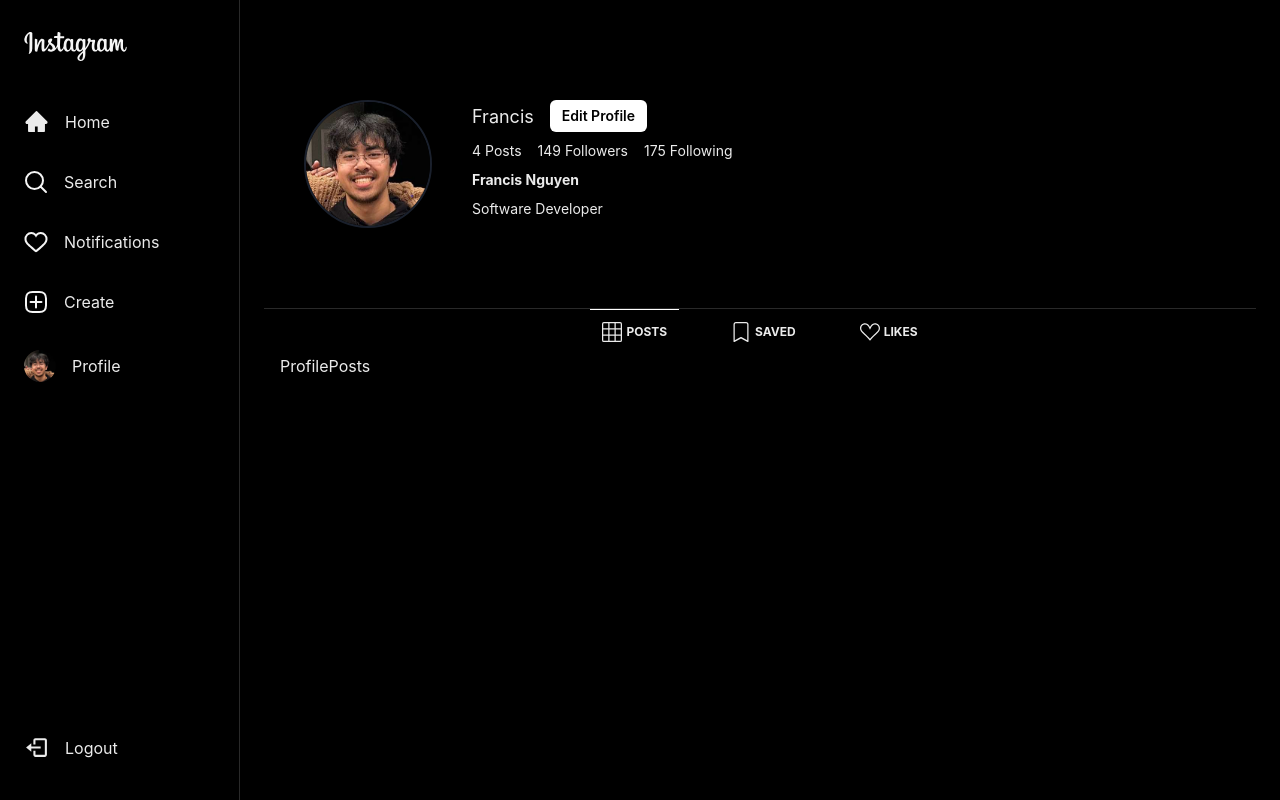
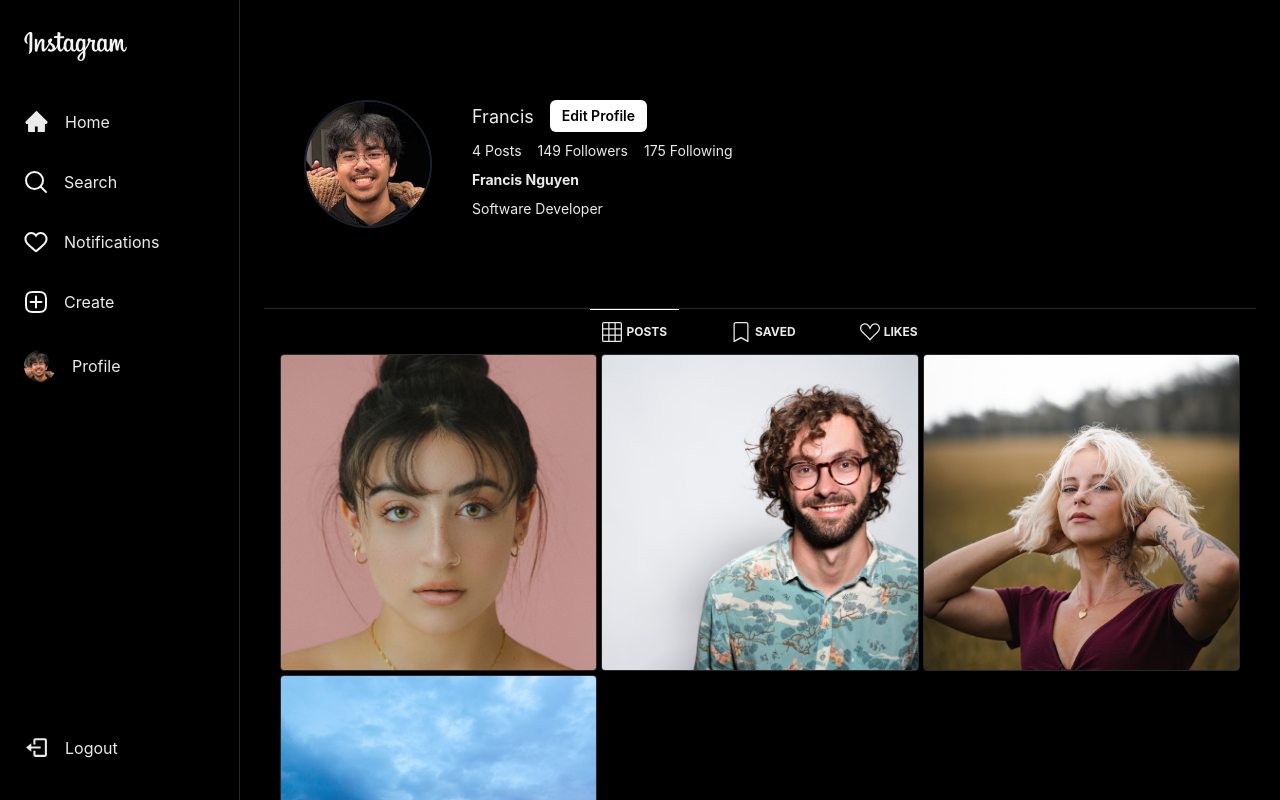
Before and after one commit to nguyenfrancis6/insta-clone, a React (Vite) app: page /1 in a window 1280 px wide. Shown: the top 800 px of the page. Built offline with nearby package versions, Linux system fonts and the light colour scheme.

Commit message:
Profile posts + skeleton, modal boilerplate

```diff
--- a/src/components/Profile/ProfilePost.jsx
+++ b/src/components/Profile/ProfilePost.jsx
@@ -1,9 +1,73 @@
-import React from 'react'
+import { GridItem, Flex, Text, Image, useDisclosure, Modal, ModalContent, ModalOverlay, ModalHeader, ModalBody, ModalCloseButton } from "@chakra-ui/react";
+import { AiFillHeart } from "react-icons/ai";
+import { FaComment } from "react-icons/fa";
 
-const ProfilePost = () => {
+const ProfilePost = ({ img }) => {
+  const { isOpen, onOpen, onClose } = useDisclosure();
   return (
-    <div>ProfilePost</div>
-  )
-}
+    <>
+      <GridItem
+        cursor={"pointer"}
+        borderRadius={4}
+        overflow={"hidden"}
+        border={"1px solid"}
+        borderColor={"whiteAlpha.300"}
+        position={"relative"}
+        aspectRatio={1 / 1}
+        onClick={onOpen}
+      >
+        <Flex
+          opacity={0}
+          _hover={{ opacity: 1 }}
+          position={"absolute"}
+          top={0}
+          right={0}
+          left={0}
+          bottom={0}
+          bg={"blackAlpha.700"}
+          transition={"all 0.3s ease"}
+          zIndex={1}
+          justifyContent={"center"}
+        >
+          <Flex alignItems={"center"} justifyContent={"center"} gap={50}>
+            <Flex>
+              <AiFillHeart size={20} />
+              <Text fontWeight={"bold"} ml={2}>
+                7
+              </Text>
+            </Flex>
+            <Flex>
+              <FaComment size={20} />
+              <Text fontWeight={"bold"} ml={2}>
+                7
+              </Text>
+            </Flex>
+          </Flex>
+        </Flex>
 
-export default ProfilePost
+        <Image
+          src={img}
+          alt="profile post"
+          w={"100%"}
+          h={"100%"}
+          objectFit={"cover"}
+        />
+      </GridItem>
+
+      <Modal isOpen={isOpen} onClose={onClose}>
+        <ModalOverlay />
+        <ModalContent>
+          <ModalHeader>Modal Title</ModalHeader>
+          <ModalCloseButton />
+          <ModalBody>
+            Modal sentence
+          </ModalBody>
+
+
+        </ModalContent>
+      </Modal>
+    </>
+  );
+};
+
+export default ProfilePost;
--- a/src/components/Profile/ProfilePosts.jsx
+++ b/src/components/Profile/ProfilePosts.jsx
@@ -1,9 +1,42 @@
-import React from 'react'
+import { Box, Grid, VStack, Skeleton } from "@chakra-ui/react";
+import { useEffect, useState } from "react";
+import ProfilePost from "./ProfilePost";
 
 const ProfilePosts = () => {
+  const [isLoading, setIsLoading] = useState(true);
+
+
+  useEffect(() => {
+    setTimeout(() => {
+      setIsLoading(false);
+    }, 2000);
+  }, []);
+
   return (
-    <div>ProfilePosts</div>
-  )
-}
+    <Grid
+      templateColumns={{ sm: "repeat(1, 1fr)", md: "repeat(3, 1fr)" }}
+      gap={1}
+      columnGap={1}
+    >
+      {isLoading &&
+        [0, 1, 2, 3, 4, 5].map((_, idx) => (
+          <VStack key={idx} alignItems={"flex-start"} gap={4}>
+            <Skeleton w={"full"}>
+              <Box h="300px">Content wrapped</Box>
+            </Skeleton>
+          </VStack>
+        ))}
 
-export default ProfilePosts
+      {!isLoading && (
+        <>
+          <ProfilePost img='/img1.png'/>
+          <ProfilePost img='/img2.png'/>
+          <ProfilePost img='/img3.png'/>
+          <ProfilePost img='/img4.png'/>
+        </>
+      )}
+    </Grid>
+  );
+};
+
+export default ProfilePosts;
```
